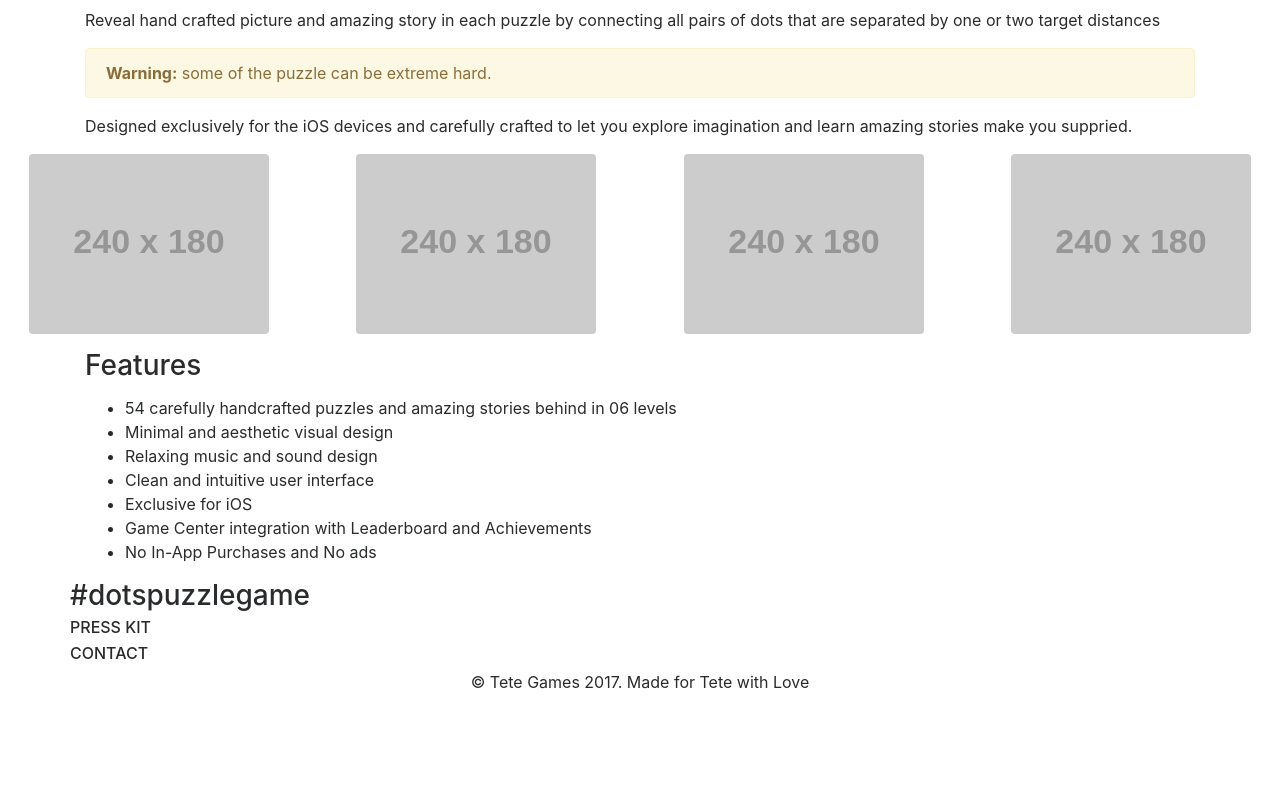
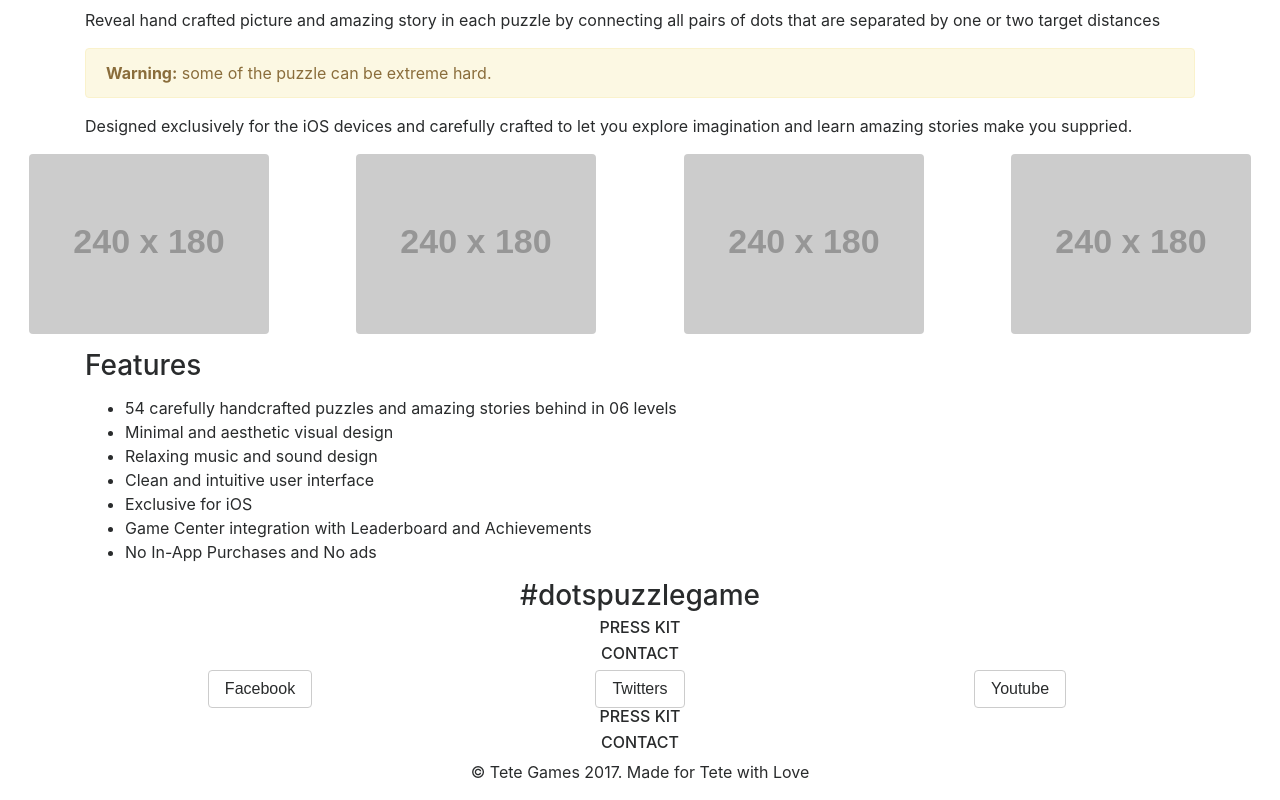
Before and after one commit to tetegames/dotspuzzle, a plain HTML site: page index.html in a window 1280 px wide. Shown: the part 1416-2216 px from the top of the page. Before the commit the page ends 2126 px from the top, so only its background shows below. Drawn offline with nearby package versions, Linux system fonts and the light colour scheme; placeholder pictures from the web are drawn by us; a script that the page names is missing.

Commit message:
Update index.html

```diff
--- a/index.html
+++ b/index.html
@@ -72,16 +72,27 @@
     </section>
     <!--social and link-->
     <section>
-      <div class="container">
-        <div class="row text-center">
+      <div class="container text-center">
           <h3>#dotspuzzlegame</h3>
+          <h6>PRESS KIT</h6>
+          <h6>CONTACT</h6>
+      </div>
+      <div class="container text-center">
+          <div class="row">
+            <div class="col-4">
+              <button type="button" class="btn btn-secondary">Facebook</button>
+            </div>
+            <div class="col-4">
+              <button type="button" class="btn btn-secondary">Twitters</button>
+            </div>
+            <div class="col-4">
+              <button type="button" class="btn btn-secondary">Youtube</button>
+            </div>
         </div>
-        <div class="row">
+      </div>
+      <div class="container text-center">
           <h6>PRESS KIT</h6>
-        </div>
-        <div class="row">
           <h6>CONTACT</h6>
-        </div>
       </div>
     </section>
     <!-- footernote-->
```
